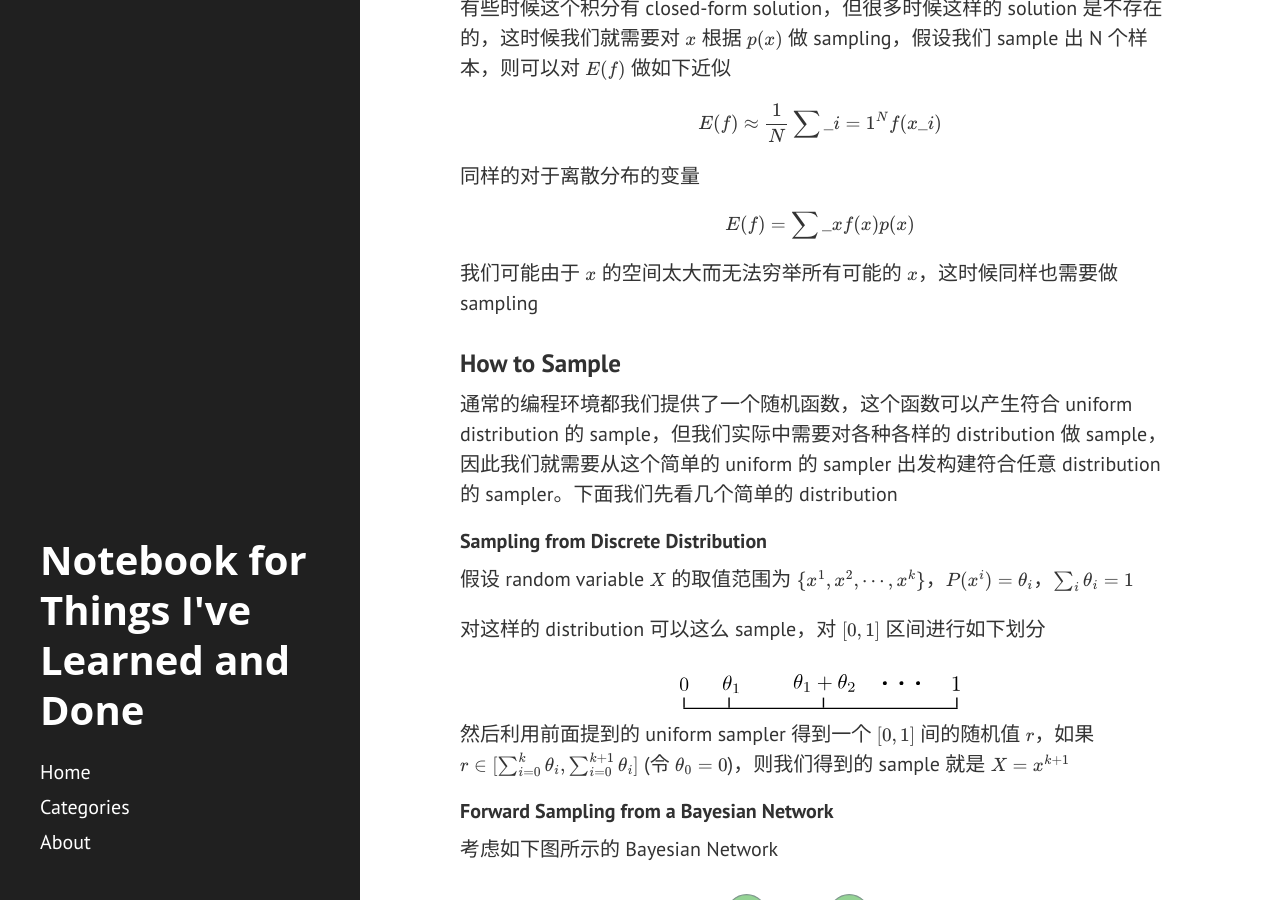
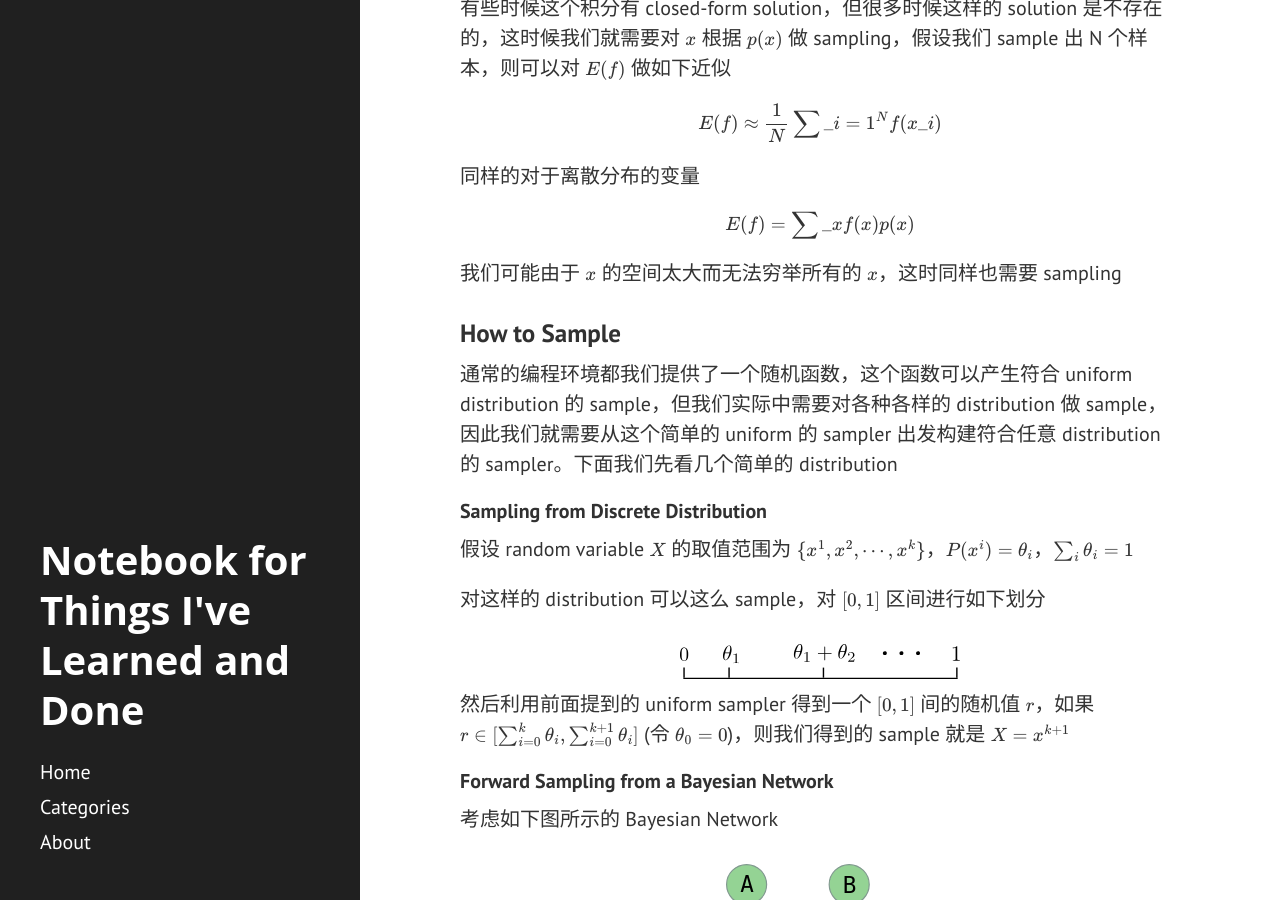
Before and after one commit to chenrushan/chenrushan.github.io, a Jekyll site: the page built from _posts/2014-09-14-MCMC-gibbs.markdown, in a window 1280 px wide and 900 px high, scrolled down 350 px. Built offline with Jekyll 4.4.1, drawn with Linux system fonts in a browser that asks for light colours; Markdown is read by kramdown in place of the engine named in the settings; formulas are drawn with MathJax 3; some of the changed text lies outside the part shown.

Commit message:
[gibs]: update

```diff
--- a/_posts/2014-09-14-MCMC-gibbs.markdown
+++ b/_posts/2014-09-14-MCMC-gibbs.markdown
@@ -19,7 +19,7 @@ $$ E(f) \approx \frac{1}{N} \sum\_{i=1}^{N} f(x\_i) $$
 
 $$ E(f) = \sum\_{x} f(x)p(x) $$
 
-我们可能由于 $x$ 的空间太大而无法穷举所有可能的 $x$，这时候同样也需要做 sampling
+我们可能由于 $x$ 的空间太大而无法穷举所有的 $x$，这时同样也需要 sampling
 
 ### How to Sample
 
```
Also changed, not shown: other parts of _posts/2014-09-14-MCMC-gibbs.markdown (+1 -1 lines).
